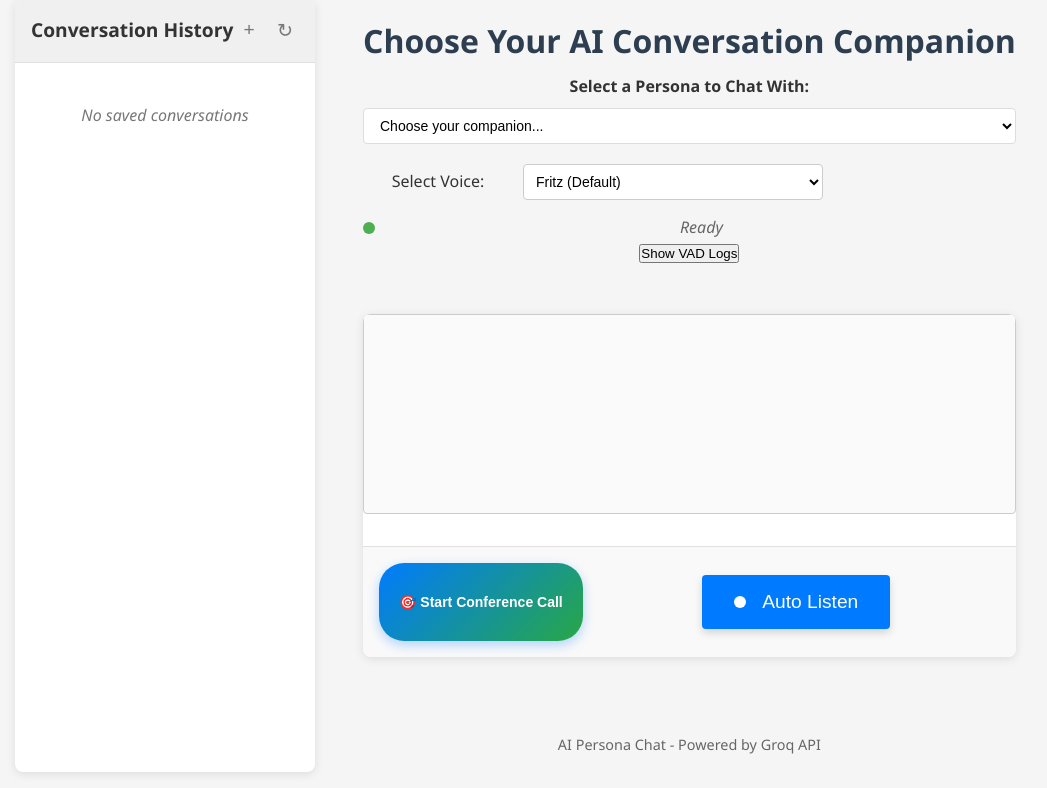
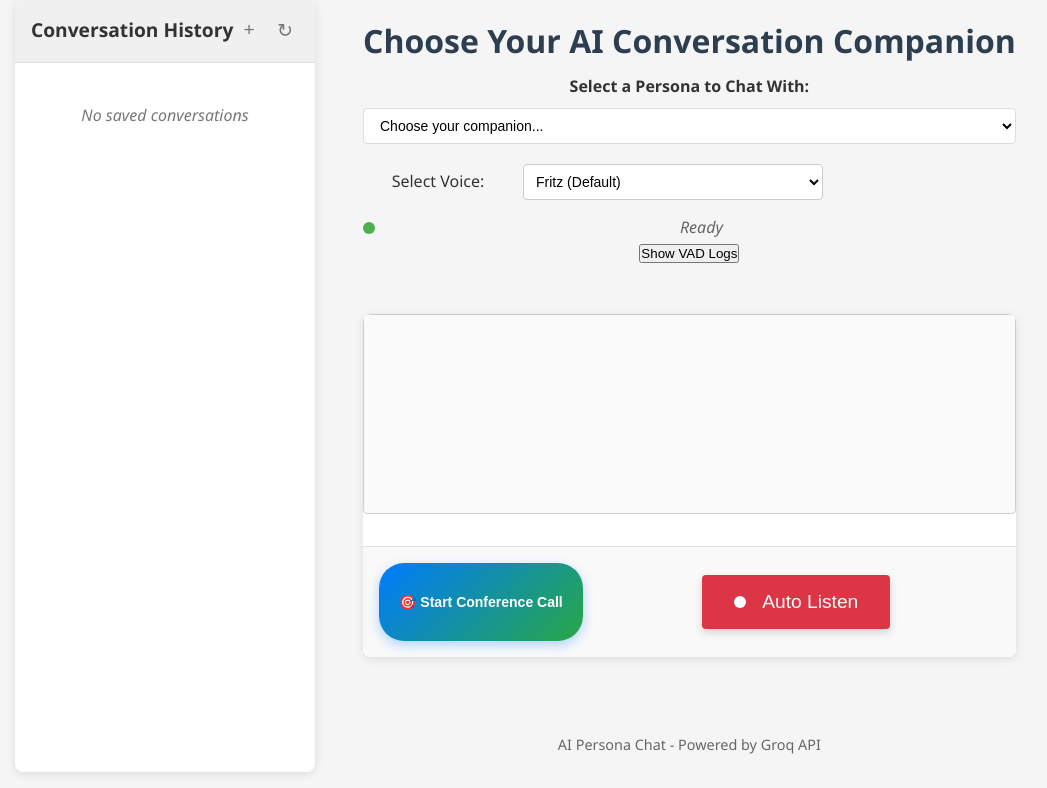
Before and after one commit to kmadhok/DoctorSimulation, a Flask app: page / in a window 1280 px wide. Shown: the part 17-805 px from the top of the page, without its empty margins (41-1088 px from the left). Run offline with Flask 3, Linux system fonts and the light colour scheme; some libraries are stand-ins or nearby versions.

Commit message:
Add CSS styles for auto listen button with red theme
Co-authored-by: kanu.madhok <kanu.madhok@gmail.com>

```diff
--- a/static/css/style.css
+++ b/static/css/style.css
@@ -330,6 +330,16 @@ main {
 .recording .record-icon {
     background: white;
     animation: pulse 1.5s infinite;
+}
+
+/* Auto Listen Button - Red styling */
+#autoListenBtn {
+    background: #dc3545;
+    color: white;
+}
+
+#autoListenBtn:hover {
+    background: #c82333;
 }
 
 /* Footer styles */
```
